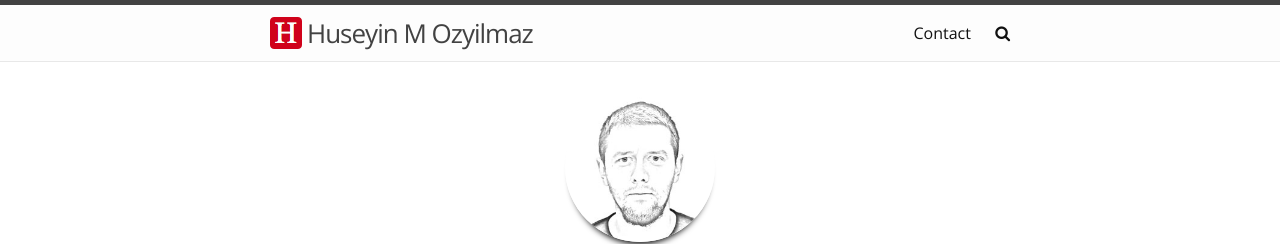
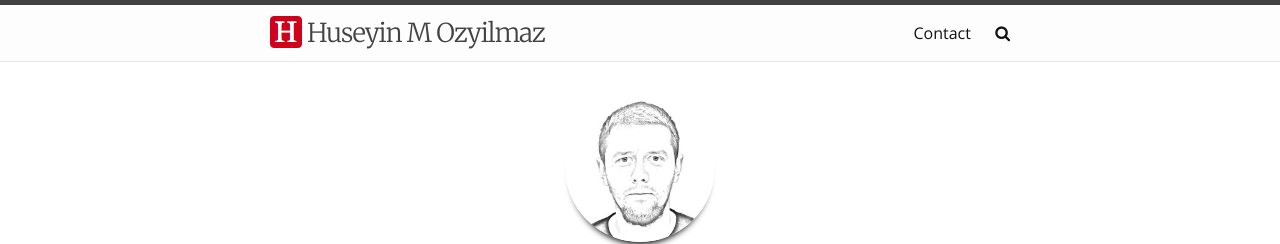
Before and after one commit to huseyinozyilmaz/huseyinozyilmaz.github.io, a Jekyll site: the page built from index.html, in a window 1280 px wide. Shown: the top 244 px of the page. Built offline with Jekyll 4.4.1, drawn with Linux system fonts in a browser that asks for light colours; nearby versions of some CDN libraries; the list of posts is cut into pages by our own code.

Commit message:
Changes the font used in site title

```diff
--- a/_sass/_layout.scss
+++ b/_sass/_layout.scss
@@ -11,6 +11,7 @@
 }
 
 .site-title {
+    font-family: $blog-title-font-family;
     font-size: 26px;
     line-height: 56px;
     letter-spacing: -1px;
@@ -22,7 +23,7 @@
         color: $grey-color-dark;
     }
     @include media-query($on-palm) {
-        font-size: 140%;
+        font-size: 120%;
     }
 
 }
```
